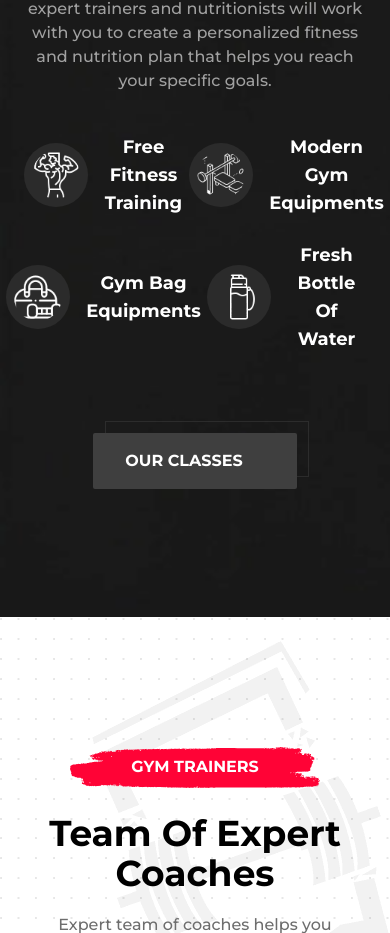
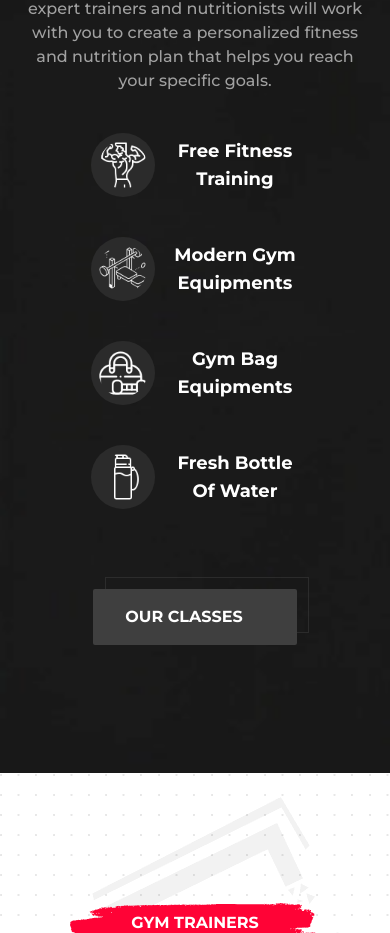
Before and after one commit to mersadrezazadeh/gymate, a React (Vite) app: page / in a window 390 px wide. Shown: the part 6671-7604 px from the top of the page. Built offline with nearby package versions, Linux system fonts and the light colour scheme; some icons are missing.

Commit message:
fix choose-us overflow

```diff
--- a/src/components/choose-us/Features.jsx
+++ b/src/components/choose-us/Features.jsx
@@ -5,7 +5,7 @@ import water from "../../images/choose-us/water.png";
 
 function Features() {
   return (
-    <div className="mb-20 grid grid-cols-2 gap-6 text-center">
+    <div className="mb-20 grid gap-10 text-center md:grid-cols-2 md:gap-6">
       <div className="flex items-center justify-center gap-4">
         <img
           src={training}
```
Also changed, not shown: 1 other file (tests, documents, lock files or other folders).
